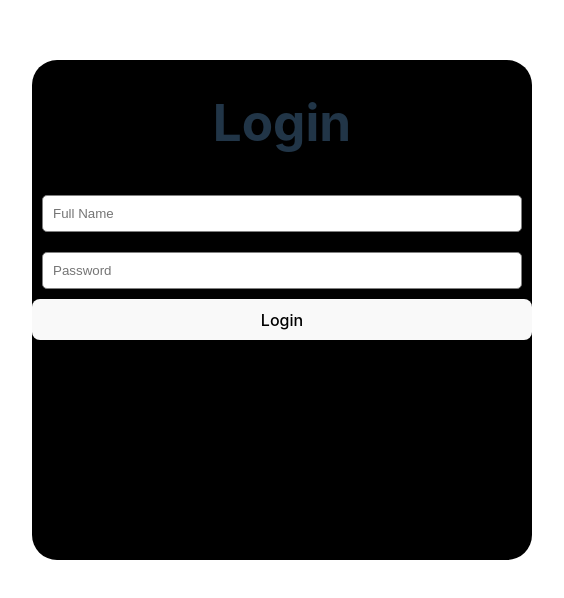
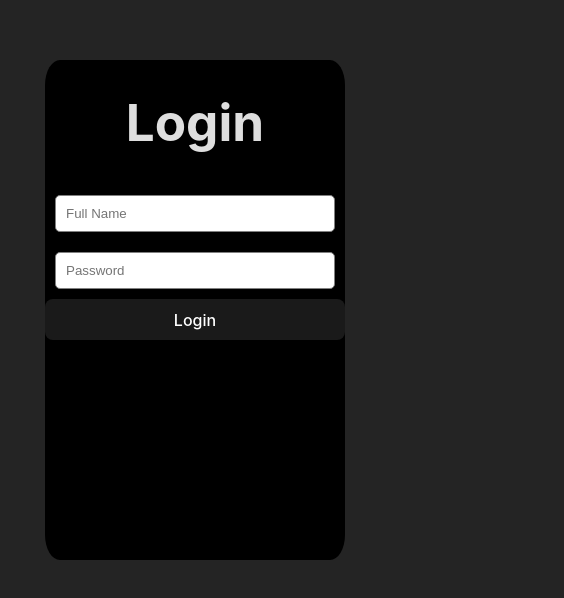
Before and after one commit to FWCSTigerStore/fwcstigerstore.github.io, a React (Vite) app: page / in a window 390 px wide. Shown: the part 112-710 px from the top of the page, 564 px wide, since content can reach past the window. Built offline with nearby package versions, Linux system fonts and the light colour scheme.

Commit message:
Fixed mobile viewing

```diff
--- a/src/App.css
+++ b/src/App.css
@@ -60,3 +60,10 @@
 
 
 }
+
+@media only screen and (max-width: 768px) {
+  /* For mobile phones: */
+  .Login{
+    width: 300px;
+  }
+}
--- a/src/Components/giveBucks-prompt.css
+++ b/src/Components/giveBucks-prompt.css
@@ -36,3 +36,11 @@
     0% { transform: rotate(0deg); }
     100% { transform: rotate(360deg); }
   }
+
+  @media only screen and (max-width: 768px) {
+    /* For mobile phones: */
+    .GiveBucksPrompt {
+      width: 200px;
+      height: 300px;
+    }
+  }
--- a/src/Components/giveBucks-prompt.tsx
+++ b/src/Components/giveBucks-prompt.tsx
@@ -36,7 +36,7 @@ function GiveTigerBucksPrompt({reference, id, isScanning}: GiveTigerBucksPromptP
 
 
     return (
-       <dialog ref={reference}>
+       <dialog ref={reference} className="GiveBucksPrompt">
          <img src={X} alt="" className="XMark" onClick={() => [
               setAmount(0),
               reference.current?.close()
--- a/src/Components/qrcode-prompt.css
+++ b/src/Components/qrcode-prompt.css
@@ -10,3 +10,11 @@
     border-radius: 0 0 0 5px;
     width: 20px;
 }
+
+@media only screen and (max-width: 768px) {
+    /* For mobile phones: */
+    .QRPrompt {
+      width: 200px;
+      height: 400px;
+    }
+  }
--- a/src/Components/qrcode-prompt.tsx
+++ b/src/Components/qrcode-prompt.tsx
@@ -32,7 +32,7 @@ function QRCodePrompt({reference}: QRCodePromptProps){
       };
 
     return (
-       <dialog ref={reference}>
+       <dialog ref={reference} className="QRPrompt">
             <img src={X} alt="" className="XMark" onClick={() => [
               setQRCodeValue(""),
               reference.current?.close()
@@ -47,7 +47,7 @@ function QRCodePrompt({reference}: QRCodePromptProps){
 
             <div className="qrcode__download" ref={qrCodeRef}>
                 <div className="qrcode__image">
-                <QRCode value={qrCodeValue} size={300} />
+                <QRCode value={qrCodeValue} size={100} />
                 </div>
             </div>
               <br />
--- a/src/index.css
+++ b/src/index.css
@@ -45,6 +45,7 @@ button {
   background-color: #1a1a1a;
   cursor: pointer;
   transition: border-color 0.25s;
+  color: white;
 }
 button:hover {
   border-color: #646cff;
@@ -54,18 +55,7 @@ button:focus-visible {
   outline: 4px auto -webkit-focus-ring-color;
 }
 
-@media (prefers-color-scheme: light) {
-  :root {
-    color: #213547;
-    background-color: #ffffff;
-  }
-  a:hover {
-    color: #747bff;
-  }
-  button {
-    background-color: #f9f9f9;
-  }
-}
+
 img[alt="Info icon"] {
   display: none;
 }
--- a/src/index.html
+++ b/src/index.html
@@ -4,7 +4,7 @@
     <meta charset="UTF-8" />
     <link rel="icon" type="image/svg+xml" href="/vite.svg" />
     <meta name="viewport" content="width=device-width, initial-scale=1.0" />
-    <title>Vite + React + TS</title>
+    <title>Tiger Store Scanner</title>
   </head>
   <body>
     <div id="root"></div>
```
